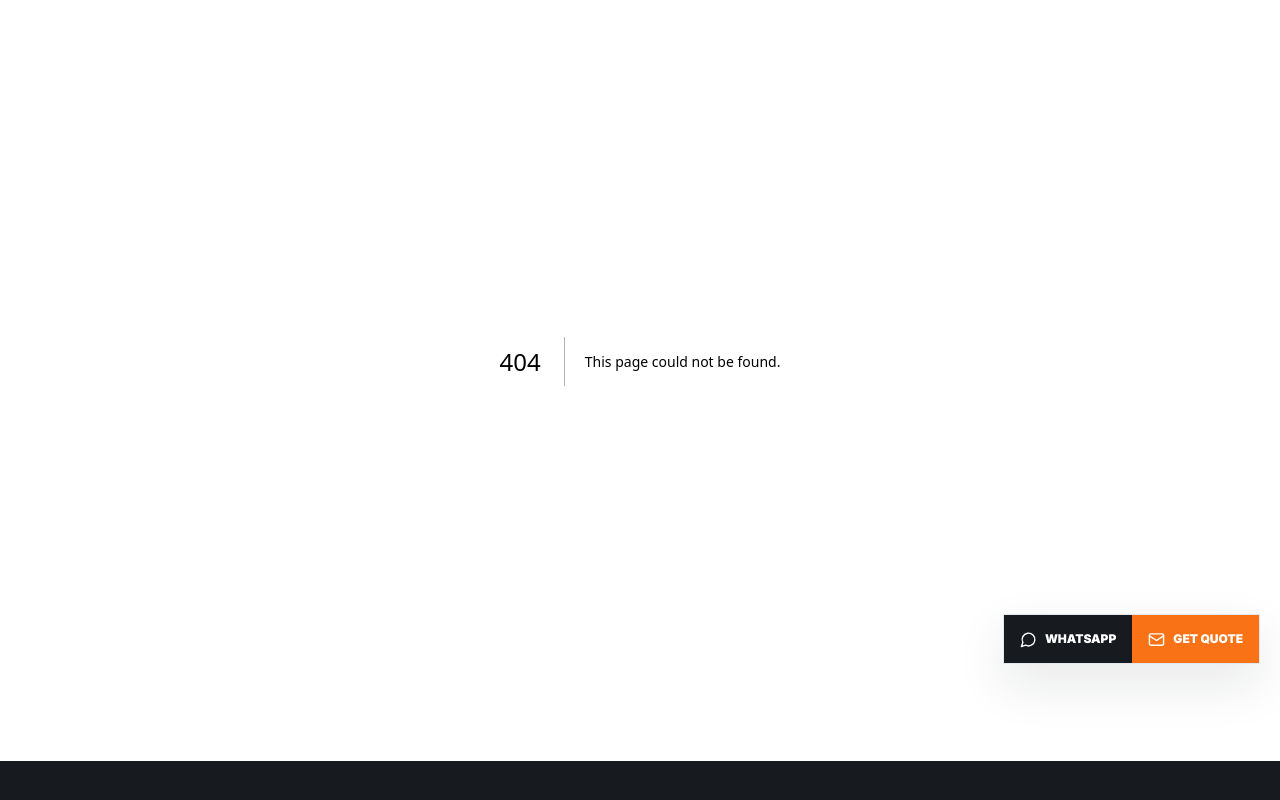
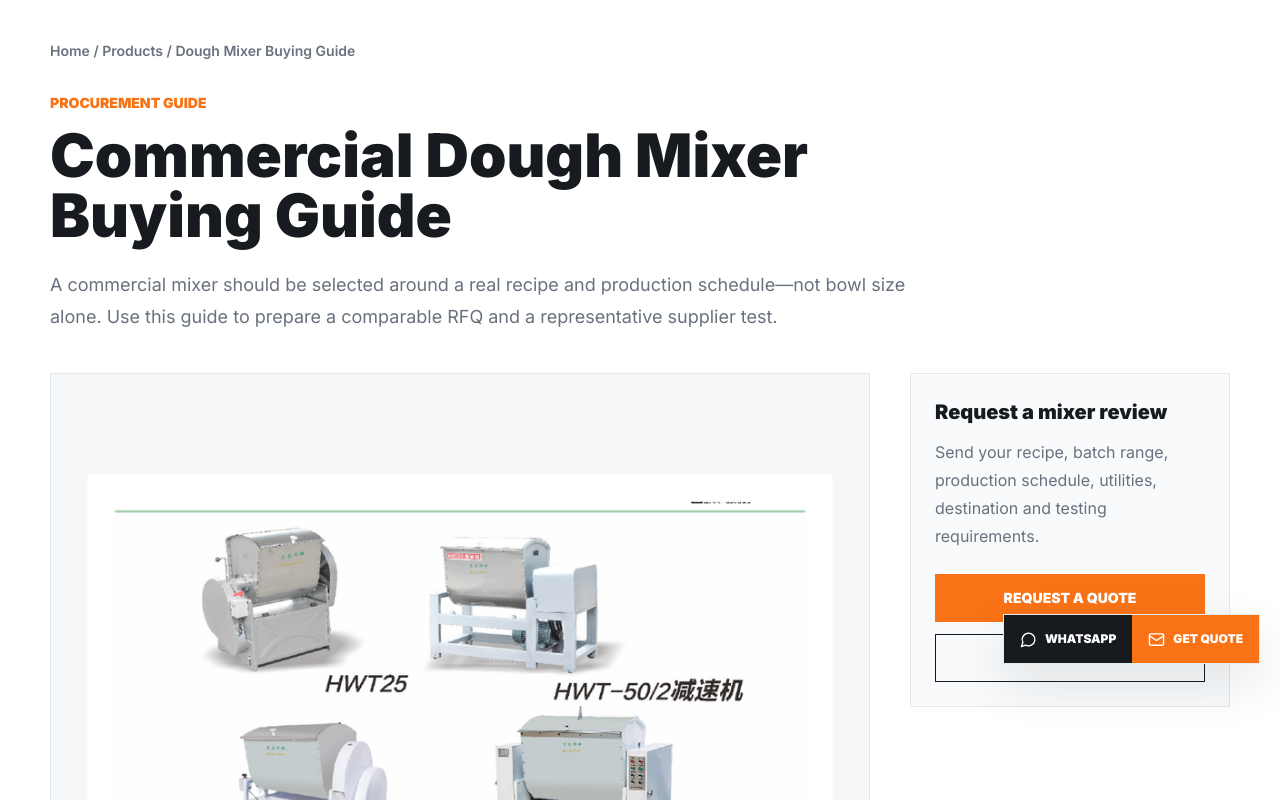
Before and after one commit to ailinfoodmachine/ailinfoodmachine, a Next.js app: page /resources/commercial-dough-mixer-buying-guide in a window 1280 px wide. Before the commit this address had no page. Shown: the part 120-920 px from the top of the page. Built offline with nearby package versions, Linux system fonts and the light colour scheme.

Commit message:
Add commercial dough mixer buying guide

```diff
--- /dev/null
+++ b/app/resources/commercial-dough-mixer-buying-guide/page.jsx
@@ -0,0 +1,45 @@
+import Image from "next/image";
+import Link from "next/link";
+import settings from "@/data/settings.json";
+
+const slug = "/resources/commercial-dough-mixer-buying-guide";
+const canonicalUrl = `${settings.siteUrl}${slug}`;
+
+export const metadata = {
+  title: "Commercial Dough Mixer Buying Guide for Food Businesses",
+  description: "Choose a commercial dough mixer by dough type, batch size, mixing cycle, motor and power, bowl workflow, cleaning, testing, and quotation scope.",
+  alternates: { canonical: slug },
+  openGraph: { title: "Commercial Dough Mixer Buying Guide", description: "A practical RFQ checklist for bakeries, restaurants and food processors comparing commercial dough mixers.", url: canonicalUrl, type: "article", images: [{ url: "/images/products/ailin/hwt75-dough-mixer.png", width: 900, height: 650, alt: "Commercial dough mixer" }] }
+};
+
+const faqs = [
+  { question: "What information should a commercial dough mixer RFQ include?", answer: "List each dough or product, flour and finished dough weight per batch, hydration range, batches per hour, operating hours, available voltage and phase, installation space, cleaning method, destination, and requested trade terms." },
+  { question: "Should mixer capacity be compared by bowl volume or dough weight?", answer: "Use both only with a defined recipe and safe working load. Flour weight, water ratio and finished dough weight affect the load, so ask the supplier to confirm the basis behind every capacity statement." },
+  { question: "Why request a mixing test before ordering?", answer: "A representative test helps compare mixing time, dough development, temperature change, discharge and cleaning for the buyer's actual recipe. Agree on ingredients, batch size and acceptance criteria before the test." },
+  { question: "What should be included in the final quotation?", answer: "Confirm the exact model, electrical configuration, included tools and guards, spare parts, packing, documents, warranty, delivery terms, installation responsibilities and exclusions." }
+];
+
+export default function CommercialDoughMixerGuide() {
+  const article = { "@context":"https://schema.org", "@type":"Article", headline:metadata.title, description:metadata.description, datePublished:"2026-09-05", dateModified:"2026-09-05", mainEntityOfPage:canonicalUrl, image:`${settings.siteUrl}/images/products/ailin/hwt75-dough-mixer.png`, author:{"@type":"Organization",name:settings.brand.name}, publisher:{"@type":"Organization",name:settings.brand.name} };
+  const faq = { "@context":"https://schema.org", "@type":"FAQPage", mainEntity:faqs.map(x=>({"@type":"Question",name:x.question,acceptedAnswer:{"@type":"Answer",text:x.answer}})) };
+  return <>
+    <script type="application/ld+json" dangerouslySetInnerHTML={{__html:JSON.stringify(article)}} />
+    <script type="application/ld+json" dangerouslySetInnerHTML={{__html:JSON.stringify(faq)}} />
+    <article className="py-14 md:py-20"><div className="section-shell">
+      <nav aria-label="Breadcrumb" className="text-sm font-semibold text-steel"><Link href="/">Home</Link> / <Link href="/products">Products</Link> / Dough Mixer Buying Guide</nav>
+      <header className="mt-8 max-w-4xl"><p className="text-sm font-black uppercase text-signal">Procurement Guide</p><h1 className="mt-3 text-4xl font-black leading-tight text-graphite md:text-6xl">Commercial Dough Mixer Buying Guide</h1><p className="mt-6 text-lg leading-8 text-steel">A commercial mixer should be selected around a real recipe and production schedule—not bowl size alone. Use this guide to prepare a comparable RFQ and a representative supplier test.</p></header>
+      <div className="mt-10 grid gap-10 lg:grid-cols-[minmax(0,1fr)_320px]"><div className="prose-content max-w-4xl space-y-10 text-base leading-8 text-steel">
+        <Image src="/images/products/ailin/hwt75-dough-mixer.png" alt="HWT-75 commercial dough mixer" width={900} height={650} priority className="w-full border border-slate-200 bg-slate-50 object-contain" />
+        <section><h2 className="text-3xl font-black text-graphite">1. Define every dough and recipe</h2><p className="mt-4">Bread, pizza, steamed products and other doughs can place different demands on a mixer. Send the flour type, hydration range, added oil or sugar, initial ingredient temperature, finished dough target and any product changes during a shift. Mark recipes that are still under development instead of presenting estimates as fixed production data.</p><p className="mt-4">If one machine must handle several recipes, list the minimum and maximum batch for each. The <Link className="font-bold text-signal hover:underline" href="/products/hwt-75-dough-mixer">HWT-75 dough mixer</Link> can then be reviewed against the buyer&apos;s actual product mix.</p></section>
+        <section><h2 className="text-3xl font-black text-graphite">2. Specify batch size correctly</h2><p className="mt-4">State flour weight, water weight and total finished dough weight. Do not compare suppliers using an undefined kilogram figure. Ask whether the quoted load is a maximum, a recommended working batch or a result demonstrated with a particular recipe.</p><p className="mt-4">Also identify the smallest batch required. A machine selected only for peak capacity may not mix a much smaller load as expected. Request written confirmation or a test for the intended operating range.</p></section>
+        <section><h2 className="text-3xl font-black text-graphite">3. Calculate output from the full cycle</h2><p className="mt-4">Production capacity includes ingredient loading, mixing, stopping, dough discharge, bowl scraping, preparation for the next batch and scheduled cleaning. Record the number of batches per hour and per shift rather than multiplying an ideal mixing time without handling allowances.</p><p className="mt-4">If the mixer feeds a divider, sheeter, forming machine or dumpling line, identify the downstream demand and buffer method. The slowest step determines the useful line output.</p></section>
+        <section><h2 className="text-3xl font-black text-graphite">4. Review power, controls and site layout</h2><p className="mt-4">Provide destination voltage, frequency and phase, plus the location of the electrical connection. Confirm the proposed motor and control configuration in the final quotation. Measure doorways, operating clearance, loading height, discharge route and the space needed for cleaning and maintenance.</p></section>
+        <section><h2 className="text-3xl font-black text-graphite">5. Check operator workflow and cleaning</h2><p className="mt-4">Map how ingredients are weighed and loaded, who removes the dough and how the next process receives it. Ask for the shutdown, isolation and cleaning procedure, accessible food-contact areas, removable parts and recommended cleaning restrictions. The buyer remains responsible for confirming local safety and hygiene requirements.</p></section>
+        <section><h2 className="text-3xl font-black text-graphite">6. Run a representative test</h2><p className="mt-4">Agree on the recipe, batch weight, ingredient temperature, mixing stages and acceptance criteria. A useful continuous video shows ingredient loading, the complete cycle, dough condition at discharge and the time required to empty the bowl. Record dough temperature and result consistently if they affect your product.</p></section>
+        <section><h2 className="text-3xl font-black text-graphite">7. Compare the complete quotation</h2><p className="mt-4">Normalize the model, working load, electrical configuration, included mixing tools, controls, guards, spare parts, packing, documents, warranty and delivery terms. Ask every supplier to state installation, commissioning and local electrical work exclusions.</p></section>
+        <section className="border border-slate-200 bg-slate-50 p-6"><h2 className="text-3xl font-black text-graphite">Dough mixer RFQ checklist</h2><ul className="mt-5 list-disc space-y-2 pl-5"><li>Recipes, flour type, hydration and finished dough target</li><li>Minimum, normal and maximum batch weights</li><li>Batches per hour, shift hours and downstream process</li><li>Voltage, frequency, phase, space and doorway dimensions</li><li>Loading, discharge, cleaning and operator workflow</li><li>Test plan, accessories, spares, packing and trade terms</li></ul></section>
+        <section><h2 className="text-3xl font-black text-graphite">Frequently asked questions</h2><div className="mt-5 grid gap-5">{faqs.map(x=><div key={x.question} className="border border-slate-200 p-6"><h3 className="text-xl font-black text-graphite">{x.question}</h3><p className="mt-3">{x.answer}</p></div>)}</div></section>
+      </div><aside className="h-fit border border-slate-200 bg-slate-50 p-6 lg:sticky lg:top-28"><h2 className="text-xl font-black text-graphite">Request a mixer review</h2><p className="mt-3 leading-7 text-steel">Send your recipe, batch range, production schedule, utilities, destination and testing requirements.</p><Link href="/contact" className="mt-6 inline-flex min-h-12 w-full items-center justify-center bg-signal px-5 text-sm font-black uppercase text-white">Request a Quote</Link><Link href="/products/hwt-75-dough-mixer" className="mt-3 inline-flex min-h-12 w-full items-center justify-center border border-graphite px-5 text-sm font-black uppercase text-graphite">View HWT-75</Link></aside></div>
+    </div></article>
+  </>;
+}
--- a/app/sitemap.js
+++ b/app/sitemap.js
@@ -10,7 +10,8 @@ export default function sitemap() {
     "/about",
     "/contact",
     "/resources/how-to-choose-commercial-vegetable-cutting-machine",
-    "/resources/commercial-potato-peeling-machine-buying-guide"
+    "/resources/commercial-potato-peeling-machine-buying-guide",
+    "/resources/commercial-dough-mixer-buying-guide"
   ];
   const productRoutes = getProducts().map((product) => `/products/${product.id}`);
 
```
